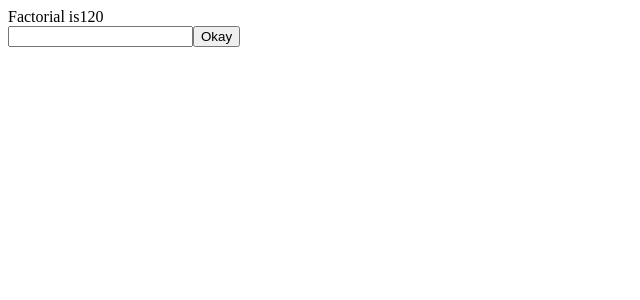
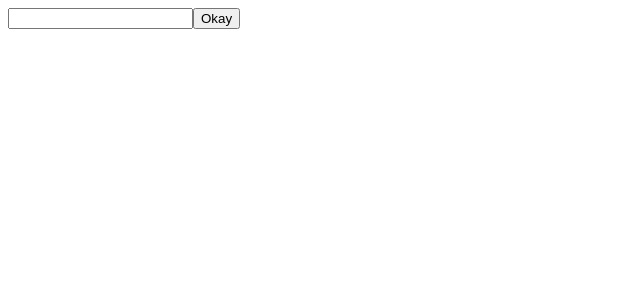
Before and after one commit to dhananjaypatil707/react-Factorial, a React (Create React App) app: page / in a window 1280 px wide. Shown: the top 300 px of the page, without its empty margins (0-640 px from the left). Built offline with nearby package versions, Linux system fonts and the light colour scheme.

Commit message:
1 file modified

```diff
--- a/src/App.js
+++ b/src/App.js
@@ -5,7 +5,6 @@ import Factorial from "./Factorial.js";
 export default function App() {
   return (
     <div>
-      <Factorial num="5" />
     </div>
   );
 }
```
